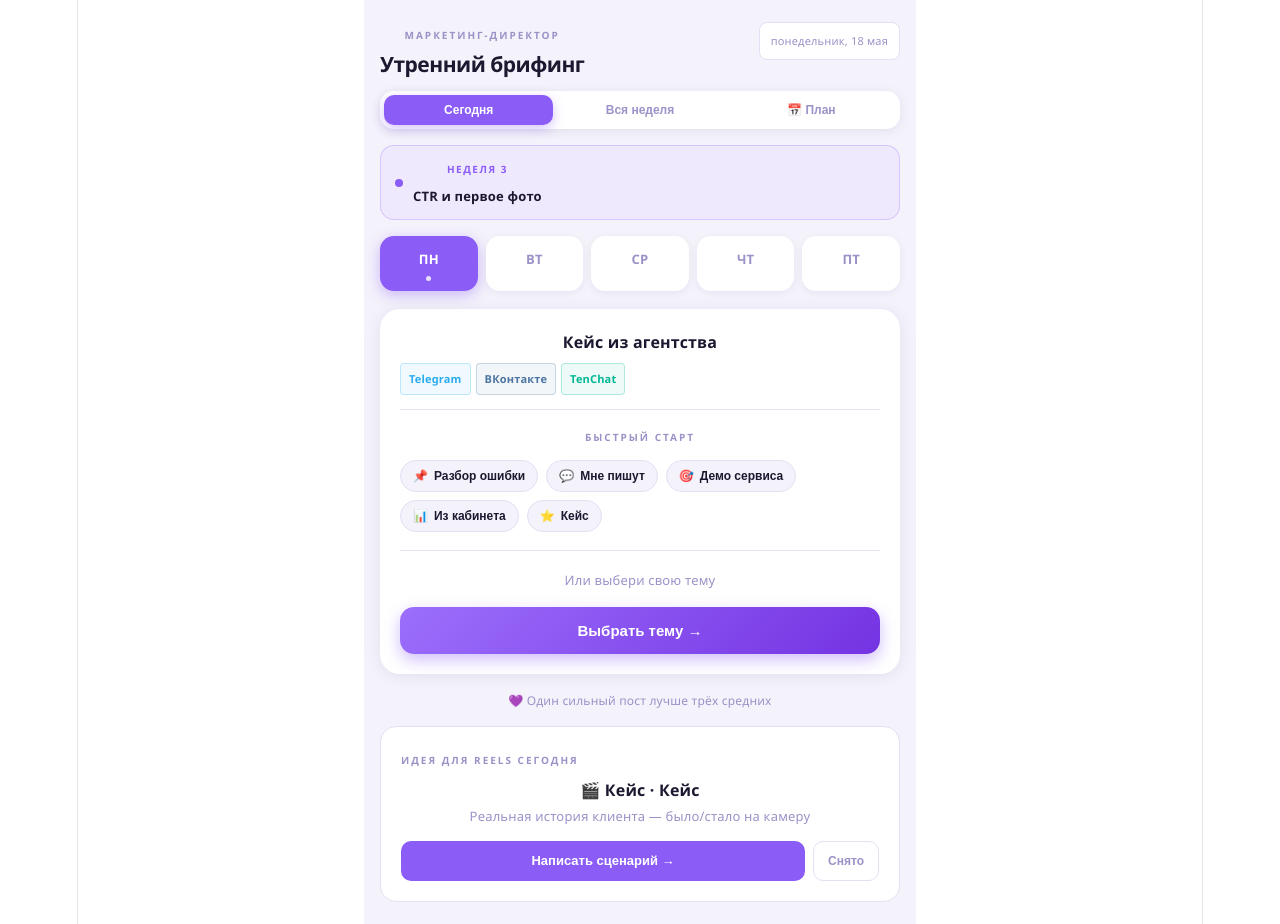
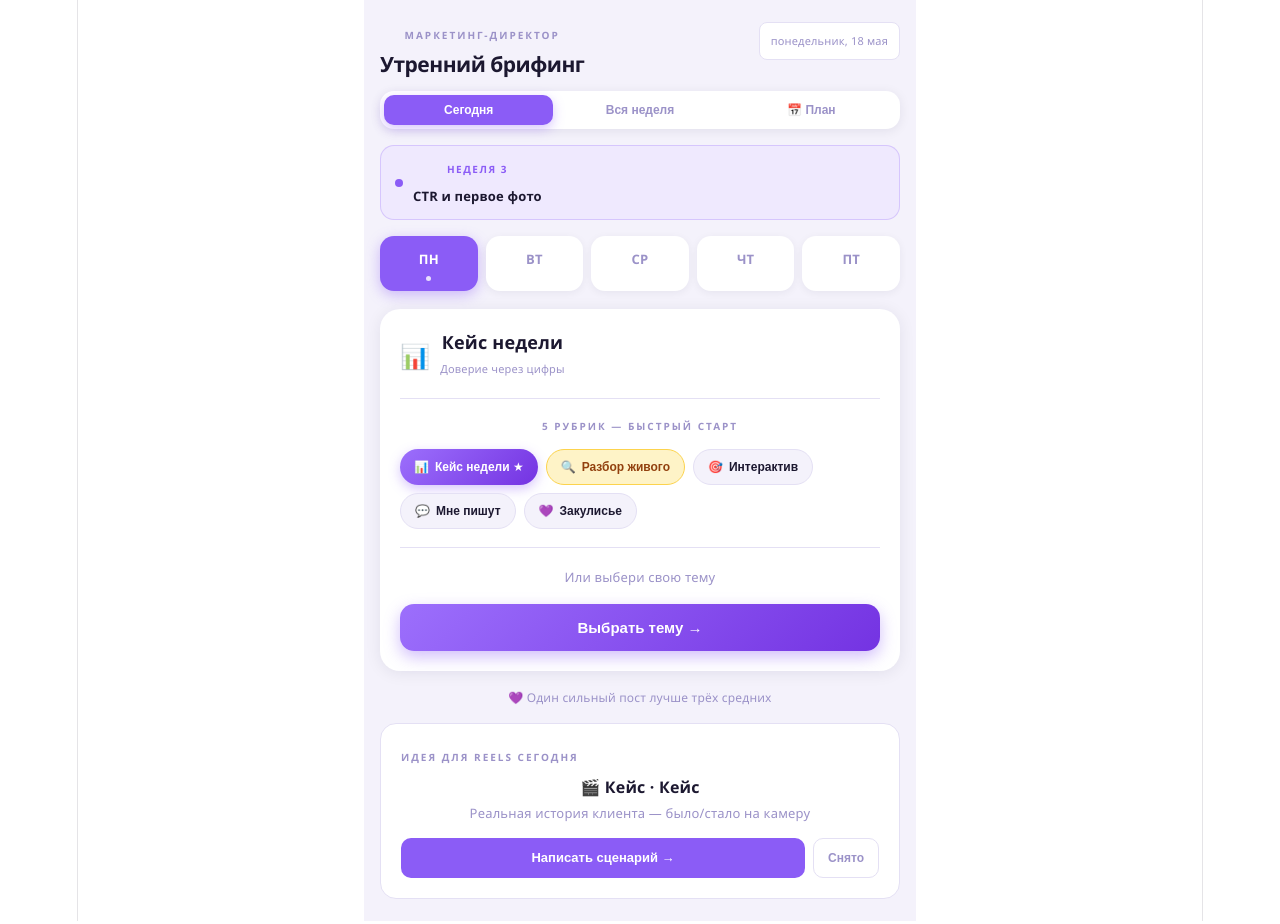
Before and after one commit to saltykovatarget-crypto/avitolog-mini-app, a React (Vite) app: page / in a window 1280 px wide. Built offline with nearby package versions, Linux system fonts and the light colour scheme.

Commit message:
feat: 5 rubric strategy — daily different formats, Tuesday=interactive 'live ad review'

```diff
--- a/src/App.jsx
+++ b/src/App.jsx
@@ -55,11 +55,62 @@ function getWeekOfMonth() {
 }
 
 const WEEK_PLAN = [
-  { day: 1, label: "ПН", format: "Кейс из агентства" },
-  { day: 2, label: "ВТ", format: "Лайфхак / алгоритм Авито" },
-  { day: 3, label: "СР", format: "Разбор ошибки" },
-  { day: 4, label: "ЧТ", format: "Рыночный инсайт" },
-  { day: 5, label: "ПТ", format: "Личное / рефлексия" },
+  {
+    day: 1, label: "ПН", emoji: "📊",
+    rubric: "Кейс недели",
+    goal: "Доверие через цифры",
+    topics: [
+      "Мини-кейс с поля: ремонт квартир, CTR 1.2% → 6.8% за 4 дня",
+      "Паттерн: что объединяет аккаунты с CPL ниже 200₽",
+      "Полный кейс ниши X — 10 шагов системы FORMULA",
+    ],
+    cta: "Хочешь так же — загрузи объявление в AI Авитолог PRO",
+  },
+  {
+    day: 2, label: "ВТ", emoji: "🔍",
+    rubric: "Разбор живого",
+    goal: "Демо сервиса в действии",
+    interactive: true,
+    topics: [
+      "Прогнала случайное объявление юриста через AI Авитолог PRO — вот что нашёл",
+      "Разбор объявления ремонтной компании: 3 ошибки за 30 секунд",
+      "Что показал сервис на объявлении из топа в нише отопления",
+    ],
+    cta: "Загрузи своё объявление — 3 запроса бесплатно",
+  },
+  {
+    day: 3, label: "СР", emoji: "🎯",
+    rubric: "Интерактив",
+    goal: "Вовлечение и охват",
+    topics: [
+      "Опрос: какой CTR у ваших объявлений сейчас? 2% / 5% / 8% / не смотрю",
+      "Спорное: платное продвижение не нужно если заголовок правильный — согласны?",
+      "Угадайте: на этом скриншоте 3 ошибки — какие?",
+    ],
+    cta: "Напишите свой ответ ⬇️",
+  },
+  {
+    day: 4, label: "ЧТ", emoji: "💬",
+    rubric: "Мне часто пишут",
+    goal: "Экспертиза + сервис как ответ",
+    topics: [
+      "Мне часто пишут: почему 1000 просмотров и 0 заявок",
+      "Мне часто пишут: как работает Ranker 3 на Авито в 2026",
+      "Мне часто пишут: стоит ли поднимать ставку продвижения",
+    ],
+    cta: "На такие вопросы AI Авитолог PRO отвечает автоматически",
+  },
+  {
+    day: 5, label: "ПТ", emoji: "💜",
+    rubric: "Закулисье",
+    goal: "Человечность + процесс",
+    topics: [
+      "Что AI Авитолог PRO проверил на этой неделе — общие паттерны",
+      "Личное наблюдение: как изменилась работа авитолога с AI",
+      "Закулисье: как я выбираю что улучшить в сервисе",
+    ],
+    cta: "Хочешь увидеть свой аккаунт глазами AI",
+  },
 ];
 
 const DAY_KEYS = { 1: "monday", 2: "tuesday", 3: "wednesday", 4: "thursday", 5: "friday" };
@@ -71,9 +122,8 @@ function loadSavedPlan() {
 function getTopicsForDay(dayNum) {
   const saved = loadSavedPlan();
   const key = DAY_KEYS[dayNum];
-  const weekNum = getWeekOfMonth();
-  const theme = MONTHLY_THEMES.find((t) => t.week === weekNum) || MONTHLY_THEMES[0];
-  const defaults = theme.topics[dayNum] || theme.topics[1];
+  const day = WEEK_PLAN.find(d => d.day === dayNum) || WEEK_PLAN[0];
+  const defaults = day.topics;
   if (saved[key]) return [saved[key], ...defaults];
   return defaults;
 }
@@ -598,29 +648,46 @@ export default function App() {
       )}
 
       {view === "today" && <div style={{background:CARD,borderRadius:20,padding:20,boxShadow:"0 2px 16px rgba(17,12,48,0.08)"}}>
-        <div style={{marginBottom:14}}>
-          <div style={{fontSize:16,fontWeight:700,marginBottom:7}}>{plan.format}</div>
-          <div style={{display:"flex",gap:5,flexWrap:"wrap"}}>
-            {PLATFORMS.map((p) => <span key={p.id} style={{fontSize:11,fontWeight:600,padding:"2px 8px",borderRadius:4,border:`1px solid ${p.color}44`,color:p.color,background:p.color+"11"}}>{p.name}</span>)}
+        <div style={{marginBottom:16}}>
+          <div style={{display:"flex",alignItems:"center",gap:10,marginBottom:6}}>
+            <span style={{fontSize:24}}>{plan.emoji}</span>
+            <div>
+              <div style={{fontSize:18,fontWeight:700,color:TEXT}}>{plan.rubric}</div>
+              <div style={{fontSize:11,color:MUTED,fontWeight:500}}>{plan.goal}</div>
+            </div>
           </div>
+          {plan.interactive && (
+            <div style={{display:"flex",alignItems:"center",gap:6,padding:"8px 12px",background:"linear-gradient(135deg, #FEF3C7 0%, #FED7AA 100%)",borderRadius:10,marginTop:10}}>
+              <span style={{fontSize:14}}>⚡</span>
+              <span style={{fontSize:11,fontWeight:700,color:"#92400E"}}>ИНТЕРАКТИВНЫЙ ДЕНЬ — прогоняй реальное объявление через сервис</span>
+            </div>
+          )}
         </div>
         <div style={{height:1,background:BORDER,margin:"14px 0"}} />
 
         {step === "brief" && (
           <div style={{animation:"fadeUp 0.3s ease"}}>
             {/* Quick format chips */}
-            <div style={{fontSize:10,letterSpacing:2,color:MUTED,fontWeight:700,marginBottom:10}}>БЫСТРЫЙ СТАРТ</div>
+            <div style={{fontSize:10,letterSpacing:2,color:MUTED,fontWeight:700,marginBottom:10}}>5 РУБРИК — БЫСТРЫЙ СТАРТ</div>
             <div style={{display:"flex",flexWrap:"wrap",gap:8,marginBottom:18}}>
               {[
-                {emoji:"📌", label:"Разбор ошибки", topic:"разбор ошибки в объявлении"},
-                {emoji:"💬", label:"Мне пишут", topic:"мне часто пишут: почему нет заявок"},
-                {emoji:"🎯", label:"Демо сервиса", topic:"напиши пост демо сервиса AI Авитолог PRO"},
-                {emoji:"📊", label:"Из кабинета", topic:"напиши пост скриншот цифры из кабинета"},
-                {emoji:"⭐️", label:"Кейс", topic:"напиши кейс"},
+                {emoji:"📊", label:"Кейс недели", topic:"напиши мини-кейс с поля с конкретными цифрами", primary: dow===1},
+                {emoji:"🔍", label:"Разбор живого", topic:"напиши пост: прогнала объявление через AI Авитолог PRO — вот что нашёл сервис", primary: dow===2, hot: true},
+                {emoji:"🎯", label:"Интерактив", topic:"напиши опрос или спорное утверждение для вовлечения", primary: dow===3},
+                {emoji:"💬", label:"Мне пишут", topic:"мне часто пишут: почему нет заявок при тысяче просмотров", primary: dow===4},
+                {emoji:"💜", label:"Закулисье", topic:"напиши пост закулисье — что AI Авитолог PRO проверил на этой неделе", primary: dow===5},
               ].map((f) => (
                 <button key={f.label} onClick={() => { setCustomTopic(f.topic); setSelTopic(null); setStep("generating"); }}
-                  style={{display:"flex",alignItems:"center",gap:6,padding:"8px 12px",background:DARK,border:`1px solid ${BORDER}`,borderRadius:20,fontSize:12,fontWeight:600,color:TEXT,cursor:"pointer",whiteSpace:"nowrap"}}>
-                  <span>{f.emoji}</span>{f.label}
+                  style={{
+                    display:"flex",alignItems:"center",gap:6,padding:"10px 14px",
+                    background: f.primary ? "linear-gradient(135deg, #9C6FFC 0%, #7433E2 100%)" : f.hot ? "#FEF3C7" : DARK,
+                    border: f.primary ? "none" : `1px solid ${f.hot ? "#FCD34D" : BORDER}`,
+                    borderRadius:20,fontSize:12,fontWeight:700,
+                    color: f.primary ? "white" : f.hot ? "#92400E" : TEXT,
+                    cursor:"pointer",whiteSpace:"nowrap",
+                    boxShadow: f.primary ? "0 4px 12px rgba(139,92,246,0.35)" : "none"
+                  }}>
+                  <span>{f.emoji}</span>{f.label}{f.primary && " ★"}
                 </button>
               ))}
             </div>
```
Also changed, not shown: 3 other files (tests, documents, lock files or other folders).
